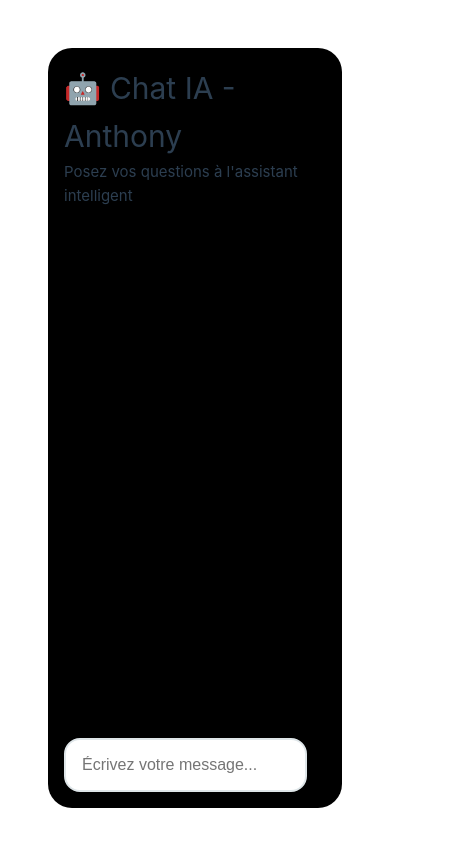
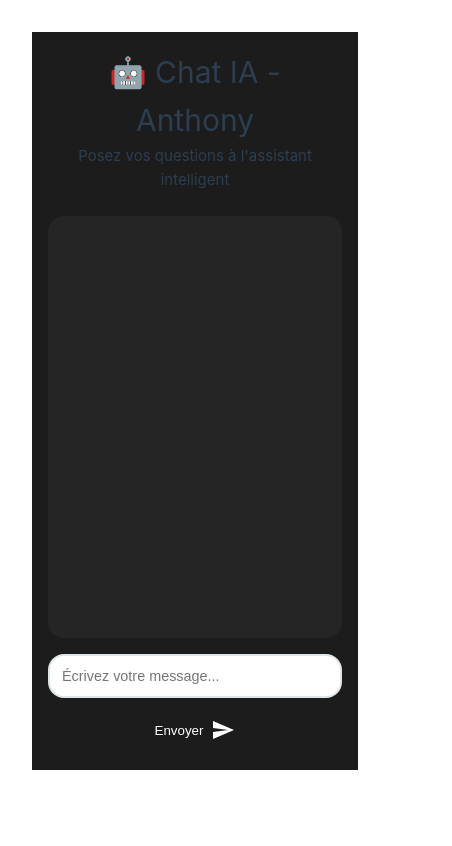
Before and after one commit to THONY-HR/Intelligence_Artificiel, a Vue app: page / in a window 390 px wide. Shown: the top 846 px of the page, 452 px wide, since content can reach past the window. Built offline with nearby package versions, Linux system fonts and the light colour scheme.

Commit message:
Ajout responsive pour mobile

```diff
--- a/src/components/TheWelcome.vue
+++ b/src/components/TheWelcome.vue
@@ -110,31 +110,51 @@ const renderMarkdown = (content) => {
   --primary: #2c3e50;
   --secondary: #3498db;
   --background: #f9f9f9;
-  --text: #34495e;
-  --shadow: 0 2px 15px rgba(0,0,0,0.1);
+  --text: #ecf0f1; /* couleur du texte sur fond sombre */
+  --shadow: 0 2px 15px rgba(0, 0, 0, 0.2);
+  --border: 1px solid rgba(255, 255, 255, 0.1);
 }
 
+body {
+  background: var(--background);
+  font-family: 'Arial', sans-serif;
+  margin: 0;
+  padding: 0;
+}
+
+/* Container principal de la discussion */
 .chat-container {
   max-width: 800px;
-  margin: 2rem auto;
+  margin: 3rem auto;
   padding: 2rem;
-  background: black;
+  background: #1c1c1c;
   border-radius: 1.5rem;
   box-shadow: var(--shadow);
+  border: var(--border);
 }
 
+/* En-tête */
+header {
+  text-align: center;
+  margin-bottom: 1.5rem;
+  color: var(--primary);
+}
+
+/* Fenêtre de chat */
 .chat-window {
   height: 60vh;
   overflow-y: auto;
   padding: 1rem;
-  background: black;
+  background: #252525;
   border-radius: 1rem;
   margin-bottom: 1.5rem;
   display: flex;
   flex-direction: column;
   gap: 1rem;
+  border: var(--border);
 }
 
+/* Styles pour les messages */
 .message {
   display: flex;
 }
@@ -147,39 +167,41 @@ const renderMarkdown = (content) => {
   justify-content: flex-start;
 }
 
-
+/* Bulles de discussion */
 .bubble {
   max-width: 70%;
   padding: 1rem 1.5rem;
   border-radius: 1.5rem;
   line-height: 1.5;
+  transition: background 0.3s ease, transform 0.3s ease;
 }
 
 .message.user .bubble {
   background: var(--secondary);
-  color: rgb(201, 198, 198);
+  color: #fff;
   border-radius: 1.5rem 1.5rem 0 1.5rem;
 }
 
 .message.assistant .bubble {
-  background: black;
+  background: #333;
   color: var(--text);
   box-shadow: var(--shadow);
   border-radius: 1.5rem 1.5rem 1.5rem 0;
 }
 
-/* Markdown styling */
-:deep(.bubble) h1, :deep(.bubble) h2, :deep(.bubble) h3 {
+/* Styling pour le Markdown */
+:deep(.bubble) h1,
+:deep(.bubble) h2,
+:deep(.bubble) h3 {
   color: var(--primary);
   margin: 1rem 0;
 }
 
 :deep(.bubble) code {
-  background: #80eb6d27;
+  background: rgba(128, 235, 109, 0.15);
   padding: 0.2em 0.4em;
   border-radius: 3px;
   font-family: 'Fira Code', monospace;
-  position: relative;
 }
 
 :deep(.bubble) pre {
@@ -189,21 +211,21 @@ const renderMarkdown = (content) => {
   border-radius: 0.5rem;
   overflow-x: auto;
   margin: 1rem 0;
-  position: relative;
 }
 
 :deep(.bubble) pre code {
-  background: none;
+  background: transparent;
   padding: 0;
 }
 
+/* Bouton de copie pour les blocs de code */
 .copy-button {
   position: absolute;
   right: 0.5rem;
   top: 0.5rem;
   background: rgba(255, 255, 255, 0.1);
   border: none;
-  color: black;
+  color: #fff;
   padding: 0.25rem 0.5rem;
   border-radius: 0.25rem;
   cursor: pointer;
@@ -214,7 +236,7 @@ const renderMarkdown = (content) => {
   background: rgba(255, 255, 255, 0.2);
 }
 
-/* Input */
+/* Conteneur de l'entrée utilisateur */
 .input-container {
   display: flex;
   gap: 1rem;
@@ -257,15 +279,45 @@ button:disabled {
   cursor: not-allowed;
 }
 
+
 @media (max-width: 768px) {
   .chat-container {
-    margin: 1rem;
+    width: 100%;
+    max-width: 100%;
+    margin: 0;
     padding: 1rem;
+    border-radius: 0;
+  }
+
+  .chat-window {
+    height: 50vh;
+    padding: 0.5rem;
+    margin-bottom: 1rem;
+    gap: 0.5rem;
   }
 
   .bubble {
-    max-width: 85%;
+    max-width: 90%;
+    padding: 0.75rem 1rem;
+    font-size: 0.9rem;
+  }
+
+  .input-container {
+    flex-direction: column;
+    gap: 0.5rem;
+  }
+
+  input {
+    font-size: 0.9rem;
+    padding: 0.75rem;
+  }
+
+  button {
+    width: 100%;
+    justify-content: center;
+    padding: 0.75rem;
   }
 }
+
 </style>
 <!-- ajouter une css a cette code et donne moi le code au complet , je veux que tu ajoute une effet de frappe pas trop long, -->
```
